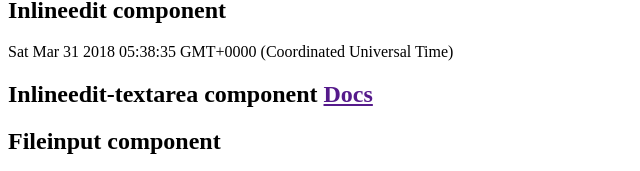
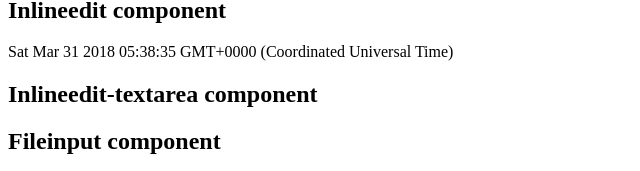
Before and after one commit to Uiseguys/uilib-integration-test, an Angular app: page / in a window 1280 px wide. Shown: the part 748-919 px from the top of the page, without its empty margins (0-640 px from the left). Built offline with nearby package versions, Linux system fonts and the light colour scheme.

Commit message:
removed docs link, because current  router implementation  don`t support deep links.

```diff
--- a/src/app/app.component.html
+++ b/src/app/app.component.html
@@ -160,7 +160,7 @@
 
             {{ observable$ | async}}
 
-            <h2 class="page-header">Inlineedit-textarea component   <a href="">Docs</a></h2>
+            <h2 class="page-header">Inlineedit-textarea component</h2>
 
             <cwc-inlineedit-textarea label="Field label" [value]="observable2$ | async" (onconfirm)="inlineeditTextareaConfirmHandler($event)">
             </cwc-inlineedit-textarea>
```
